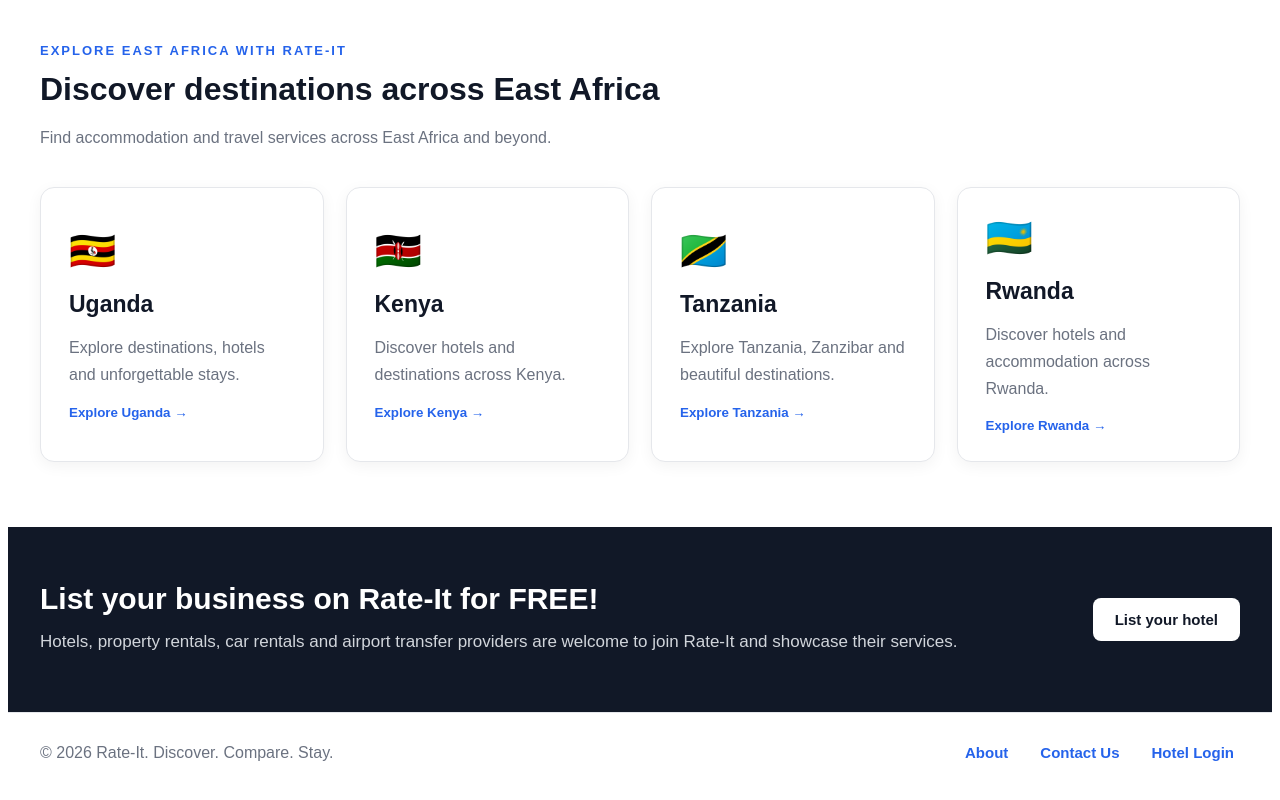
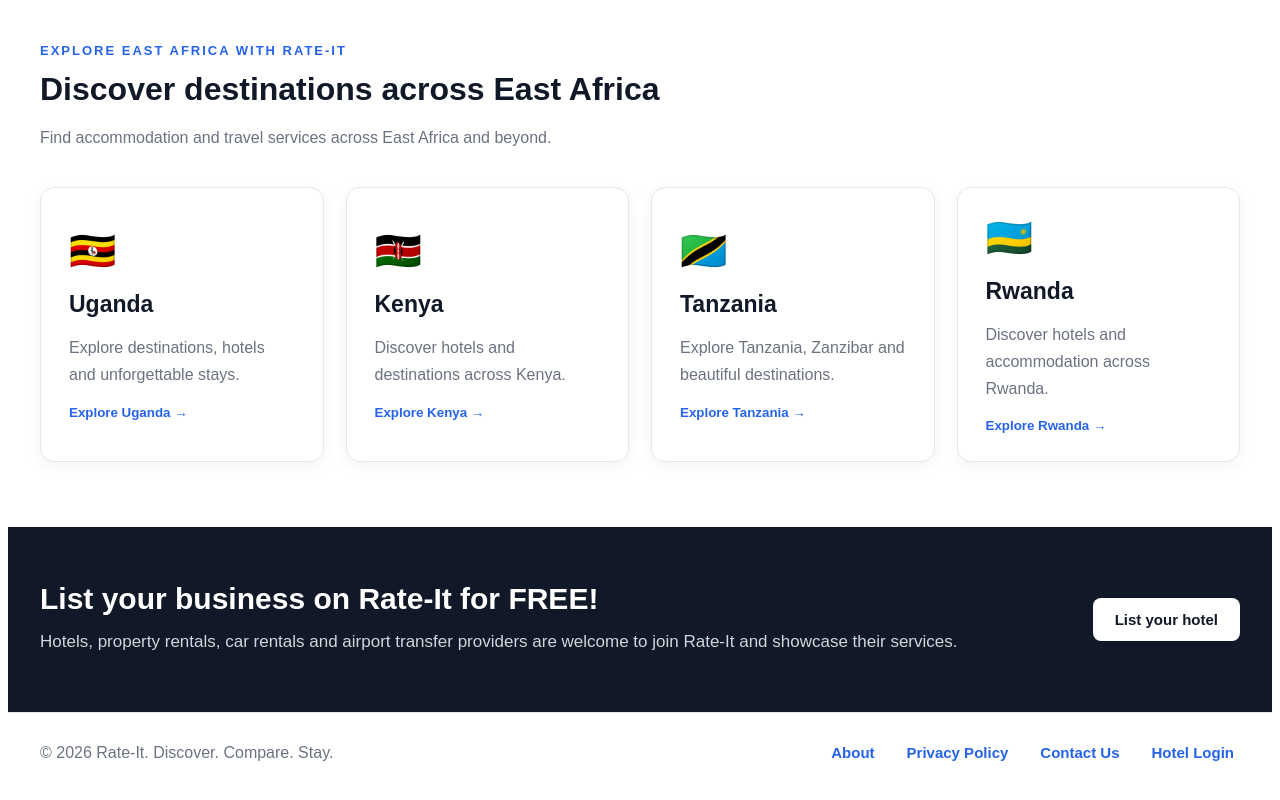
Before and after one commit to Rateitt/Rate-it, a Next.js app in the folder rate-it/: page / in a window 1280 px wide. Shown: the part 1949-2749 px from the top of the page. Built offline with nearby package versions, Linux system fonts and the light colour scheme.

Commit message:
Add Privacy Policy link to homepage footer

```diff
--- a/rate-it/app/page.tsx
+++ b/rate-it/app/page.tsx
@@ -694,6 +694,10 @@ export default function HomePage() {
               About
             </button>
 
+            <button onClick={() => router.push("/privacy")} style={footerButton}>
+              Privacy Policy
+            </button>
+
             <button onClick={() => router.push("/contact")} style={footerButton}>
               Contact Us
             </button>
```
